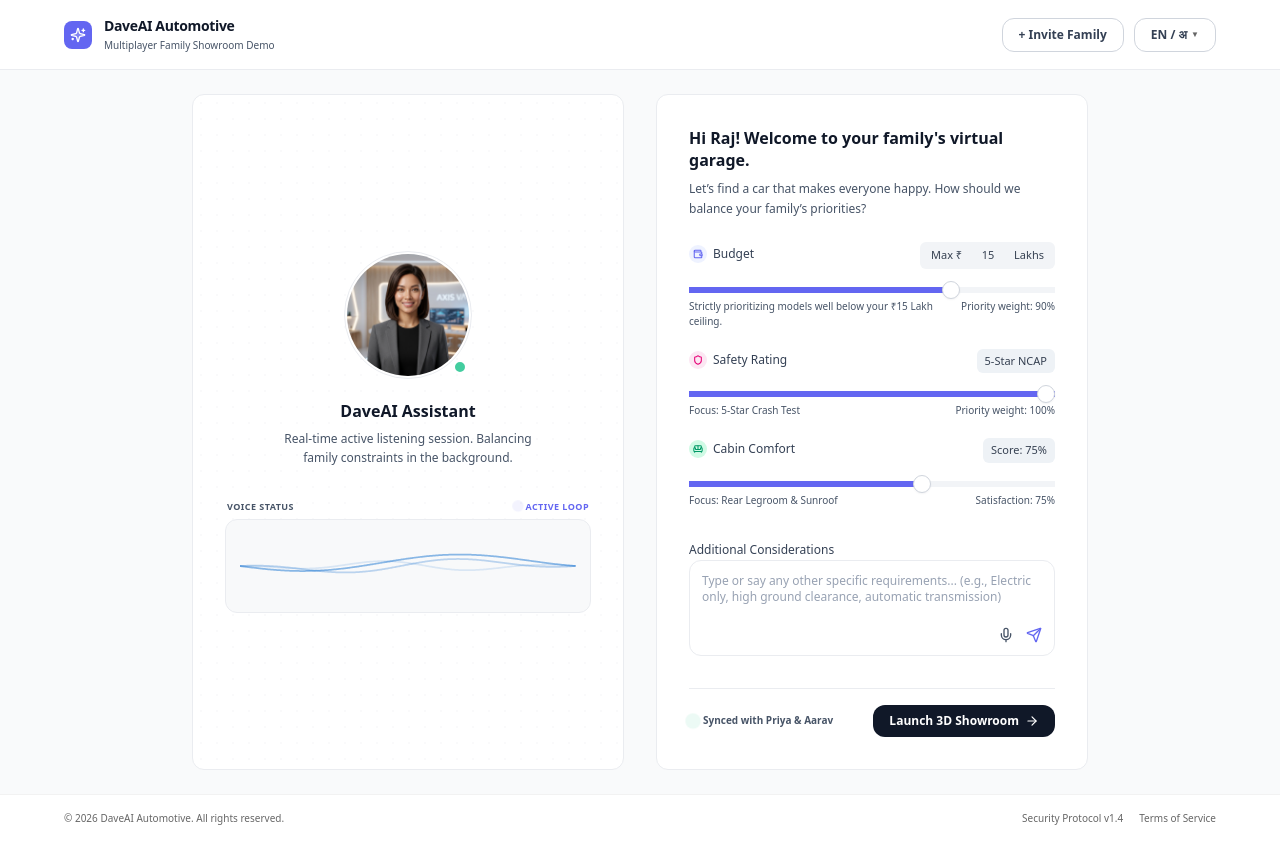
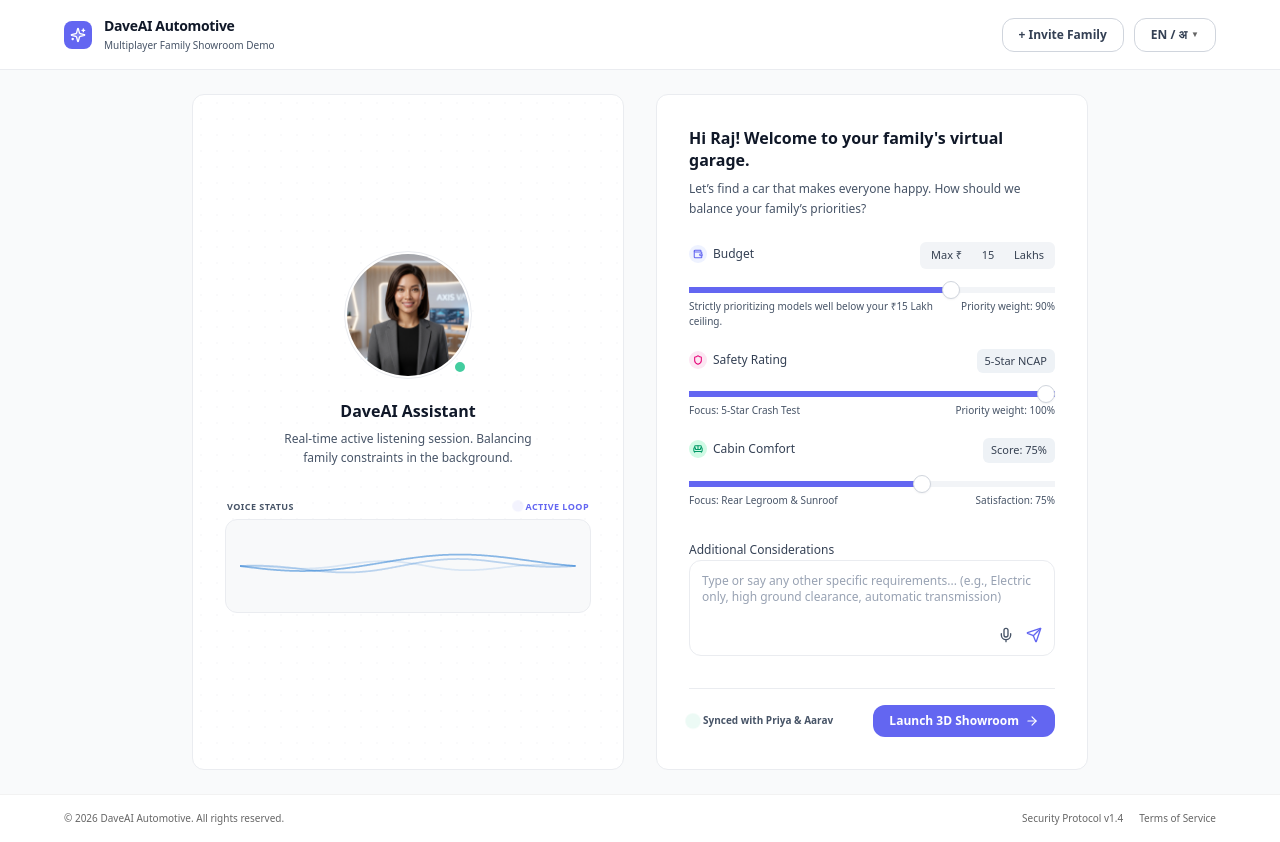
Before and after one commit to mayurn13/daveai-showroom-demo, a React (Vite) app: page / in a window 1280 px wide. Built offline with nearby package versions, Linux system fonts and the light colour scheme.

Commit message:
Update App.jsx

```diff
--- a/src/App.jsx
+++ b/src/App.jsx
@@ -585,7 +585,7 @@ export default function App() {
                   <button
                     onClick={() => setIsAnalyzing(true)}
                     disabled={isAnalyzing}
-                    className="bg-[#101828] hover:bg-[#1f2937] disabled:bg-gray-400 text-white text-xs font-semibold py-2 px-4 rounded-[12px] flex items-center gap-1.5 group transition-all duration-200 active:scale-95 shadow-3xs disabled:scale-100 disabled:cursor-not-allowed cursor-pointer"
+                    className="bg-[#6366F1] hover:bg-[#4f46e5] disabled:bg-gray-400 text-white text-xs font-semibold py-2 px-4 rounded-[12px] flex items-center gap-1.5 group transition-all duration-200 active:scale-95 shadow-3xs disabled:scale-100 disabled:cursor-not-allowed cursor-pointer"
                   >
                     {isAnalyzing ? 'Optimizing...' : 'Launch 3D Showroom'}
                     <ArrowRight size={14} className="group-hover:translate-x-0.5 transition-transform" />
@@ -859,7 +859,7 @@ export default function App() {
 
                     <button
                       onClick={() => setCurrentScreen('checkout')}
-                      className="w-full bg-[#101828] hover:bg-[#1f2937] text-white text-xs font-semibold py-2 px-4 rounded-[12px] flex items-center justify-center gap-1.5 group transition-all duration-200 active:scale-95 cursor-pointer shadow-3xs"
+                      className="w-full bg-[#6366F1] hover:bg-[#4f46e5] text-white text-xs font-semibold py-2 px-4 rounded-[12px] flex items-center justify-center gap-1.5 group transition-all duration-200 active:scale-95 cursor-pointer shadow-3xs"
                     >
                       Finalize & Book Drive
                       <ArrowRight size={14} className="group-hover:translate-x-0.5 transition-transform" />
```
